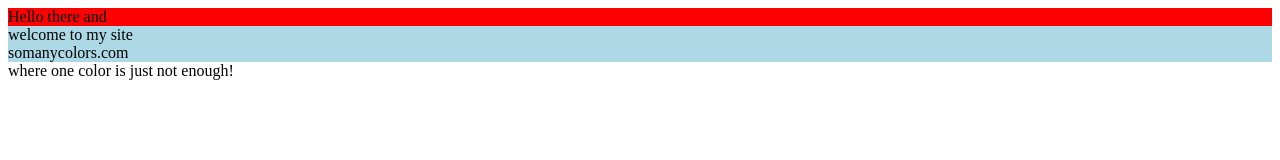
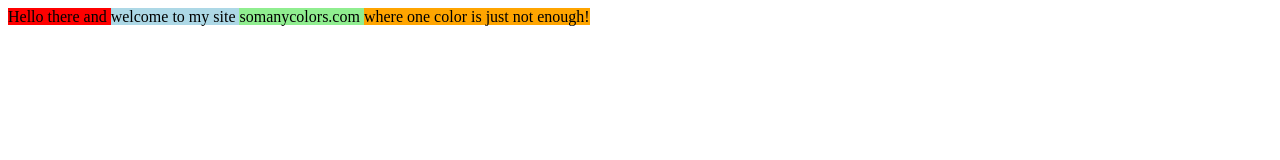
Before and after one commit to sophiayangx/challenge7, a plain HTML site: page index.html in a window 1280 px wide. Drawn offline with nearby package versions, Linux system fonts and the light colour scheme.

Commit message:
Classadoo autocommit

```diff
--- a/style.css
+++ b/style.css
@@ -7,11 +7,15 @@
 }
 
 #green {
-  background: lightblue;
+  background: lightgreen;
+}
+
+#orange {
+  background: orange;
 }
 
 .intro-section {
-  display: block;
+  display: inline;
 }
 
 #color-display {
```
